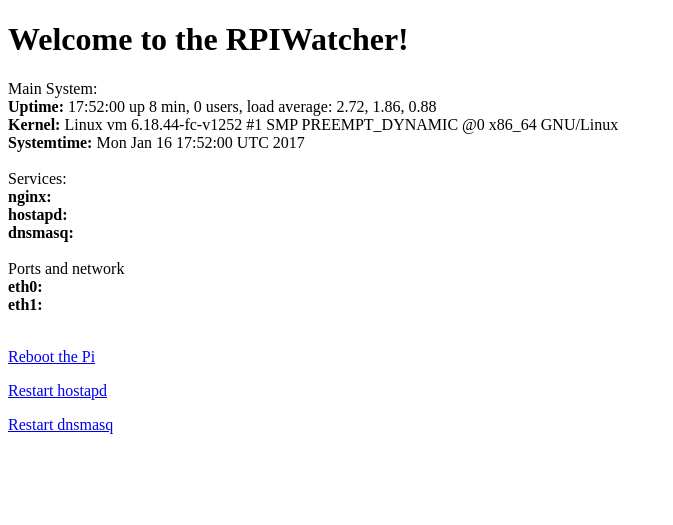
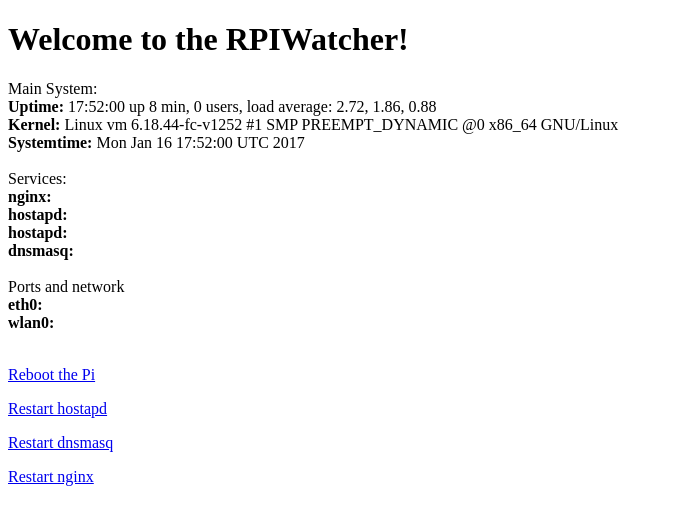
Before and after one commit to MrFlyingToasterman/rpiwatch, a PHP site: page /index.php in a window 1280 px wide. Shown: the top 525 px of the page, without its empty margins (0-673 px from the left). Run offline with PHP 8.4, Linux system fonts and the light colour scheme.

Commit message:
added restart nginx

```diff
--- a/index.php
+++ b/index.php
@@ -25,6 +25,8 @@ GPLv3
             echo "<b>nginx: </b>" . shell_exec("systemctl status nginx") . "<br>" ;
             //Show hostapd status
             echo "<b>hostapd: </b>" . shell_exec("systemctl status hostapd") . "<br>" ;
+            //Show samba status
+            echo "<b>hostapd: </b>" . shell_exec("systemctl status smbd") . "<br>" ;
             //Show dnsmasq status
             echo "<b>dnsmasq: </b>" . shell_exec("systemctl status dnsmasq") . "<br><br>" ;
 
@@ -32,7 +34,7 @@ GPLv3
             echo "Ports and network <br>";
             //Show ip
             echo "<b>eth0: </b>" . shell_exec("ip addr |grep eth0") . "<br>" ;
-            echo "<b>eth1: </b>" . shell_exec("ip addr |grep eth1") . "<br><br>" ;
+            echo "<b>wlan0: </b>" . shell_exec("ip addr |grep wlan0") . "<br><br>" ;
 
             //Reboot
             if (isset($_GET["reboot"])) {
@@ -54,10 +56,18 @@ GPLv3
                     shell_exec("systemctl restart dnsmasq.service");
                 }
             }
+
+            //Restart nginx
+            if (isset($_GET["rstnginx"])) {
+                if ($_GET["rstnginx"] == true) {
+                    shell_exec("systemctl restart nginx.service");
+                }
+            }
         ?>
 
         <a href="index.php?reboot=true"><p>Reboot the Pi</p></a>
         <a href="index.php?rsthostapd=true"><p>Restart hostapd</p></a>
         <a href="index.php?rstdnsmasq=true"><p>Restart dnsmasq</p></a>
+        <a href="index.php?rstnginx=true"><p>Restart nginx</p></a>
     </body>
 </html>
```
